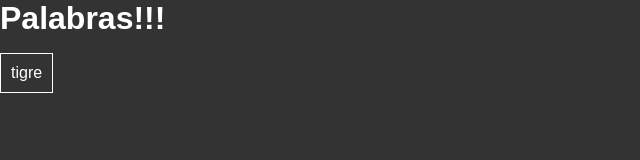
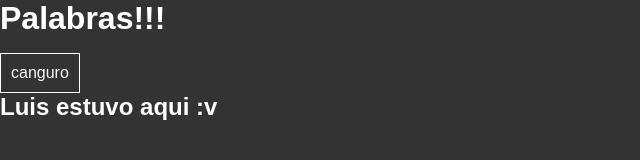
Before and after one commit to AlanDGelio/Bitacora_dispersion, a website built with Vite: page index.html in a window 1280 px wide. Shown: the whole page, without its empty margins (0-640 px from the left). Built offline with nearby package versions, Linux system fonts and the light colour scheme.

Commit message:
luis vino a molestar

```diff
--- a/index.html
+++ b/index.html
@@ -12,6 +12,8 @@
     <section>
       <span id="word"></span>
     </section>
+
+    <h2>Luis estuvo aqui :v</h2>
     <script src="./scripts/index.js" type="module"></script>
   </body>
 </html>
```
